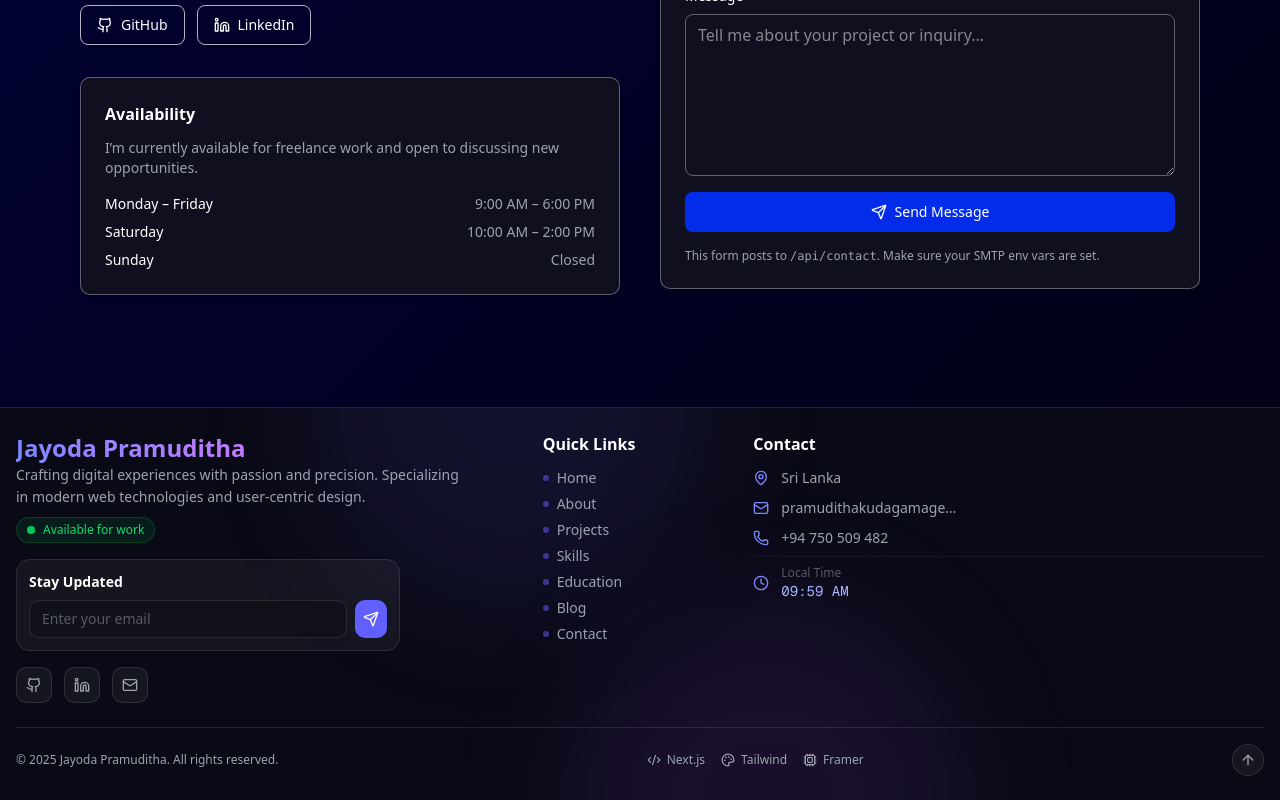
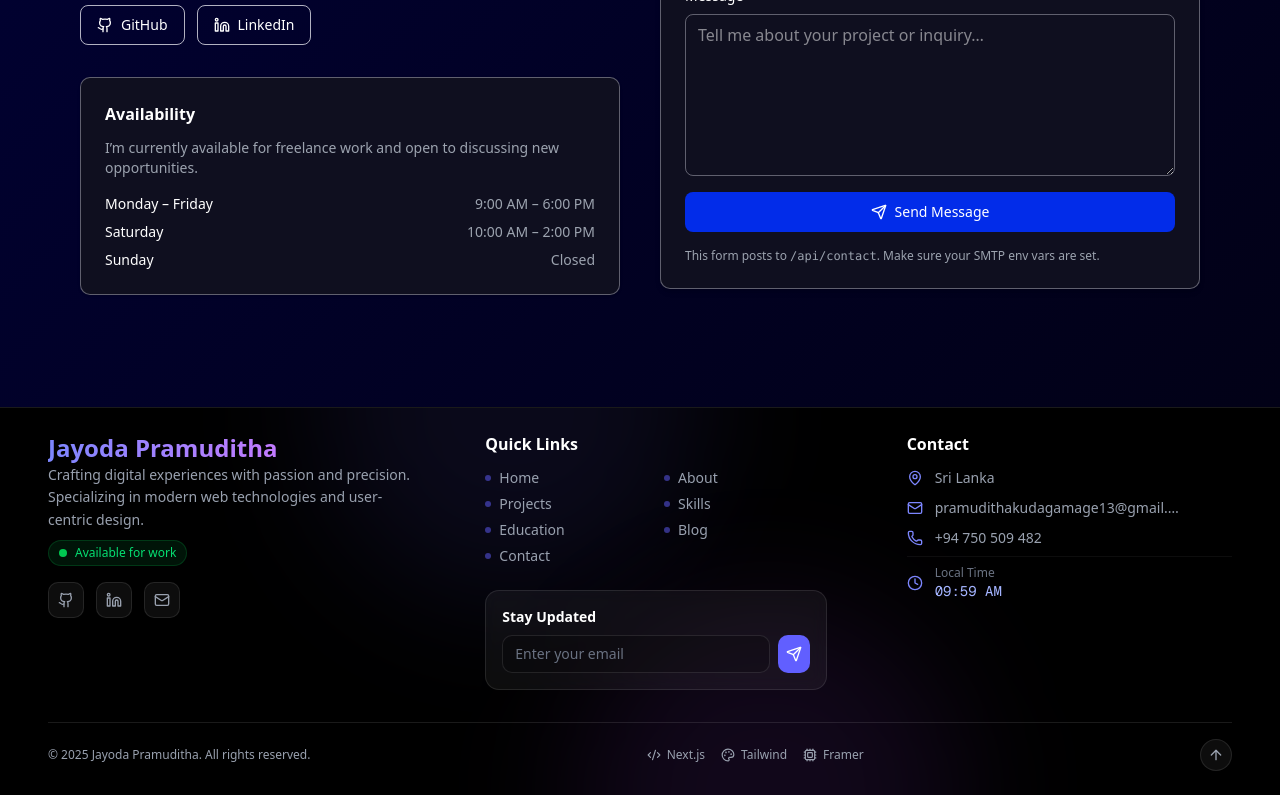
Before and after one commit to Jayo013/my-portfolio, a Next.js app: page / in a window 1280 px wide. Shown: the part 7113-7913 px from the top of the page. Built offline with nearby package versions, Linux system fonts and the light colour scheme.

Commit message:
style(footer): force dark theme for footer in light mode

```diff
--- a/src/component/layout/Footer.tsx
+++ b/src/component/layout/Footer.tsx
@@ -49,20 +49,20 @@ export default function Footer() {
   };
 
   return (
-    <footer className="relative bg-[#0a0a16] border-t border-white/10 py-6 overflow-hidden">
+    <footer className="relative bg-black border-t border-white/10 py-6 overflow-hidden">
       {/* Background Gradients */}
       <div className="absolute top-0 left-1/4 w-96 h-96 bg-indigo-500/10 rounded-full blur-3xl -translate-y-1/2 pointer-events-none" />
       <div className="absolute bottom-0 right-1/4 w-96 h-96 bg-purple-500/10 rounded-full blur-3xl translate-y-1/2 pointer-events-none" />
 
-      <div className="container mx-auto px-4 relative z-10">
-        <div className="grid grid-cols-1 md:grid-cols-2 lg:grid-cols-12 gap-4 mb-6">
+      <div className="max-w-7xl mx-auto px-6 md:px-12 relative z-10">
+        <div className="grid grid-cols-1 md:grid-cols-2 lg:grid-cols-12 gap-8 mb-8">
           {/* Brand Column */}
-          <div className="lg:col-span-5 space-y-4">
+          <div className="lg:col-span-4 space-y-4">
             <div className="space-y-2">
               <Link href="/" className="text-2xl font-bold bg-clip-text text-transparent bg-gradient-to-r from-indigo-400 to-purple-400">
                 {cleanName}
               </Link>
-              <p className="text-muted-foreground max-w-md leading-relaxed text-sm">
+              <p className="text-gray-400 max-w-md leading-relaxed text-sm">
                 Crafting digital experiences with passion and precision.
                 Specializing in modern web technologies and user-centric design.
               </p>
@@ -74,21 +74,6 @@ export default function Footer() {
                   <span className="relative inline-flex rounded-full h-2 w-2 bg-green-500"></span>
                 </span>
                 <span className="text-xs font-medium text-green-400">Available for work</span>
-              </div>
-            </div>
-
-            {/* Newsletter Widget */}
-            <div className="max-w-sm p-3 rounded-xl bg-white/5 border border-white/10 backdrop-blur-sm">
-              <h4 className="text-sm font-semibold text-foreground mb-2">Stay Updated</h4>
-              <div className="flex gap-2">
-                <input
-                  type="email"
-                  placeholder="Enter your email"
-                  className="bg-black/20 border border-white/10 rounded-lg px-3 py-2 text-sm w-full focus:outline-none focus:border-indigo-500/50 transition-colors text-foreground placeholder:text-muted-foreground/50"
-                />
-                <button className="p-2 rounded-lg bg-indigo-500 hover:bg-indigo-600 text-white transition-colors">
-                  <Send className="w-4 h-4" />
-                </button>
               </div>
             </div>
 
@@ -104,7 +89,7 @@ export default function Footer() {
                   target="_blank"
                   rel="noreferrer"
                   whileHover={{ y: -3 }}
-                  className="w-9 h-9 rounded-lg bg-white/5 border border-white/10 flex items-center justify-center text-muted-foreground hover:text-indigo-400 hover:border-indigo-500/50 hover:bg-indigo-500/10 transition-all duration-300"
+                  className="w-9 h-9 rounded-lg bg-white/5 border border-white/10 flex items-center justify-center text-gray-400 hover:text-indigo-400 hover:border-indigo-500/50 hover:bg-indigo-500/10 transition-all duration-300"
                   aria-label={social.label}
                 >
                   <social.icon className="w-4 h-4" />
@@ -114,14 +99,15 @@ export default function Footer() {
           </div>
 
           {/* Quick Links */}
-          <div className="lg:col-span-2">
-            <h3 className="text-base font-semibold text-foreground mb-3">Quick Links</h3>
-            <ul className="space-y-1.5">
+          <div className="lg:col-span-4 space-y-6 lg:pl-8">
+            <div>
+              <h3 className="text-base font-semibold text-white mb-3">Quick Links</h3>
+              <ul className="space-y-1.5 grid grid-cols-2 gap-x-4">
                 {FOOTER_LINKS.map((link) => (
                   <li key={link.label}>
                     <Link
                       href={link.href}
-                    className="text-sm text-muted-foreground hover:text-indigo-400 transition-colors flex items-center gap-2 group"
+                      className="text-sm text-gray-400 hover:text-indigo-400 transition-colors flex items-center gap-2 group"
                     >
                       <span className="w-1.5 h-1.5 rounded-full bg-indigo-500/50 group-hover:bg-indigo-400 transition-colors" />
                       {link.label}
@@ -131,27 +117,43 @@ export default function Footer() {
               </ul>
             </div>
 
+            {/* Newsletter Widget */}
+            <div className="max-w-sm p-4 rounded-xl bg-white/5 border border-white/10 backdrop-blur-sm">
+              <h4 className="text-sm font-semibold text-white mb-2">Stay Updated</h4>
+              <div className="flex gap-2">
+                <input
+                  type="email"
+                  placeholder="Enter your email"
+                  className="bg-black/20 border border-white/10 rounded-lg px-3 py-2 text-sm w-full focus:outline-none focus:border-indigo-500/50 transition-colors text-white placeholder:text-gray-500"
+                />
+                <button className="p-2 rounded-lg bg-indigo-500 hover:bg-indigo-600 text-white transition-colors">
+                  <Send className="w-4 h-4" />
+                </button>
+              </div>
+            </div>
+          </div>
+
           {/* Contact Info */}
-          <div className="lg:col-span-5">
-            <h3 className="text-base font-semibold text-foreground mb-3">Contact</h3>
+          <div className="lg:col-span-4 lg:pl-12">
+            <h3 className="text-base font-semibold text-white mb-3">Contact</h3>
             <ul className="space-y-2">
-              <li className="flex items-start gap-3 text-muted-foreground text-sm">
+              <li className="flex items-start gap-3 text-gray-400 text-sm">
                 <MapPin className="w-4 h-4 text-indigo-400 shrink-0 mt-0.5" />
                 <span>{PROFILE.location}</span>
               </li>
-              <li className="flex items-center gap-3 text-muted-foreground text-sm group">
+              <li className="flex items-center gap-3 text-gray-400 text-sm group">
                 <Mail className="w-4 h-4 text-indigo-400 shrink-0" />
-                <span className="truncate max-w-[180px]">{PROFILE.email}</span>
+                <span className="truncate max-w-[250px]">{PROFILE.email}</span>
                 <button
                   onClick={handleCopyEmail}
-                  className="p-1.5 rounded-md bg-white/5 hover:bg-indigo-500/20 text-muted-foreground hover:text-indigo-400 transition-all opacity-0 group-hover:opacity-100"
+                  className="p-1.5 rounded-md bg-white/5 hover:bg-indigo-500/20 text-gray-400 hover:text-indigo-400 transition-all opacity-0 group-hover:opacity-100"
                   title="Copy Email"
                 >
                   {copied ? <Check className="w-3 h-3 text-green-400" /> : <Copy className="w-3 h-3" />}
                 </button>
               </li>
               {PROFILE.contact && (
-                <li className="flex items-center gap-3 text-muted-foreground text-sm">
+                <li className="flex items-center gap-3 text-gray-400 text-sm">
                   <Phone className="w-4 h-4 text-indigo-400 shrink-0" />
                   <a href={`tel:${PROFILE.contact}`} className="hover:text-indigo-400 transition-colors">
                     {PROFILE.contact}
@@ -161,10 +163,10 @@ export default function Footer() {
 
               {/* Local Time Widget */}
               <li className="pt-2 border-t border-white/5">
-                <div className="flex items-center gap-3 text-muted-foreground text-sm">
+                <div className="flex items-center gap-3 text-gray-400 text-sm">
                   <Clock className="w-4 h-4 text-indigo-400" />
                   <div className="flex flex-col">
-                    <span className="text-xs text-muted-foreground/50">Local Time</span>
+                    <span className="text-xs text-gray-500">Local Time</span>
                     <span className="font-mono text-indigo-300">{time}</span>
                   </div>
                 </div>
@@ -175,12 +177,12 @@ export default function Footer() {
 
         {/* Bottom Bar */}
         <div className="pt-4 border-t border-white/10 flex flex-col md:flex-row items-center justify-between gap-4">
-          <p className="text-xs text-muted-foreground text-center md:text-left">
+          <p className="text-xs text-gray-400 text-center md:text-left">
             © {year} {cleanName}. All rights reserved.
           </p>
 
           {/* Tech Stack Badges */}
-          <div className="flex items-center gap-4 text-xs text-muted-foreground hidden sm:flex">
+          <div className="flex items-center gap-4 text-xs text-gray-400 hidden sm:flex">
             <span className="flex items-center gap-1.5 hover:text-indigo-400 transition-colors cursor-help" title="Built with Next.js">
               <Code2 className="w-3.5 h-3.5" /> Next.js
             </span>
@@ -194,7 +196,7 @@ export default function Footer() {
 
           <button
             onClick={scrollToTop}
-            className="w-8 h-8 rounded-full bg-white/5 border border-white/10 flex items-center justify-center text-muted-foreground hover:text-indigo-400 hover:border-indigo-500/50 hover:bg-indigo-500/10 transition-all duration-300"
+            className="w-8 h-8 rounded-full bg-white/5 border border-white/10 flex items-center justify-center text-gray-400 hover:text-indigo-400 hover:border-indigo-500/50 hover:bg-indigo-500/10 transition-all duration-300"
             aria-label="Scroll to top"
           >
             <ArrowUp className="w-4 h-4" />
```
Lines whose indentation alone changed are shown as unchanged.
